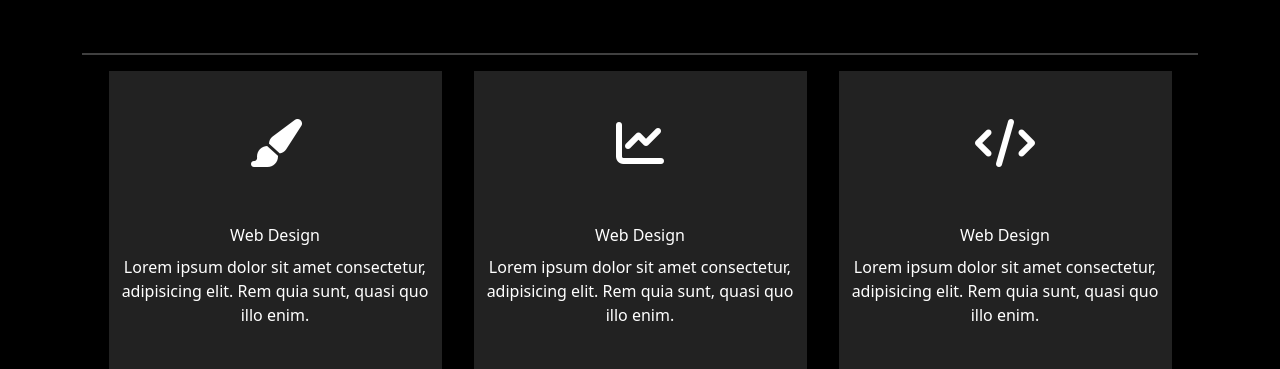
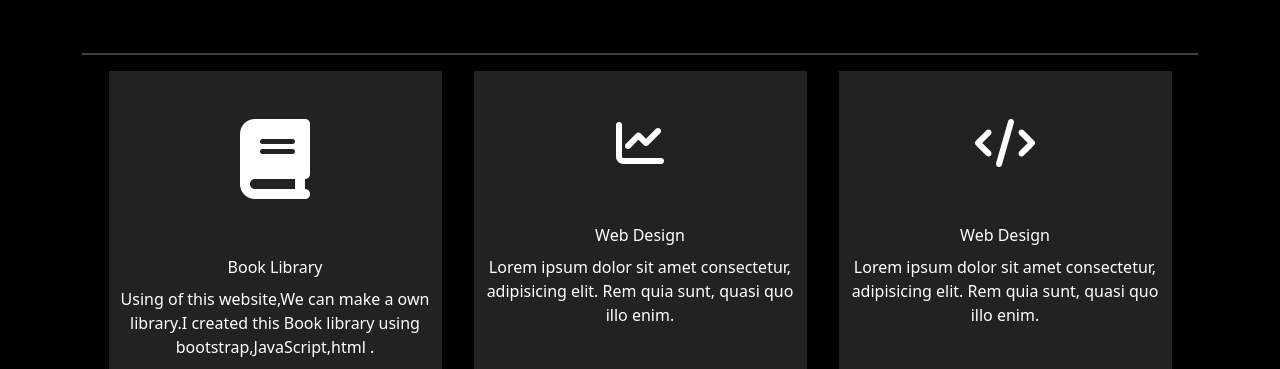
Before and after one commit to samirsar/my_portfolio, a plain HTML site: page index.html in a window 1280 px wide. Shown: the part 2573-2942 px from the top of the page. Drawn offline with nearby package versions, Linux system fonts and the light colour scheme.

Commit message:
adding book_library project

```diff
--- a/index.html
+++ b/index.html
@@ -243,21 +243,25 @@
       <hr style="border: 1px solid white;">
       <div class="container">
         <div class="row" style="display: flex; justify-content:center">
-          <div class="col-4 mx-3 card1 mb-4" style="height: 318px; width:333px;">
+          <div class="col-4 mx-3 card1 mb-4" style="height: 391px; width:333px;">
             <div class="box" style="display:flex; text-align:center;flex-direction:column">
-              <i class="fas fa-paint-brush fa-3x my-5"></i>
-              <div class="text my-2">Web Design</div>
-              <p>Lorem ipsum dolor sit amet consectetur, adipisicing elit. Rem quia sunt, quasi quo illo enim.</p>
+              <i class="fa fa-book fa-5x my-5" aria-hidden="true"></i>
+              <div class="text my-2">Book Library</div>
+              <p>Using of this website,We can make a own library.I created this Book library using bootstrap,JavaScript,html .</p>
+              <span><button type="button"  class="btn btn-danger"><a href=" https://samirsar.github.io/Book_library/" target="_blank" style="text-decoration: none;color:white">See Project</a> </button><a class="btn mx-5 " href="https://github.com/samirsar/Book_library" target="_blank"  style="text-decoration: none;color:white"><i
+                class="fab fa-github fa-2x"></i></a></span>
+
             </div>
           </div>
-          <div class="col-4 mx-3 card1 mb-4" style="height: 318px; width:333px;">
+          <div class="col-4 mx-3 card1 mb-4" style="height: 391px; width:333px;">
             <div class="box" style="display:flex; text-align:center;flex-direction:column">
               <i class="fas fa-chart-line fa-3x my-5"></i>
               <div class="text my-2">Web Design</div>
               <p>Lorem ipsum dolor sit amet consectetur, adipisicing elit. Rem quia sunt, quasi quo illo enim.</p>
+
             </div>
           </div>
-          <div class="col-4 mx-3 card1 mb-4" style="height: 318px; width:333px;">
+          <div class="col-4 mx-3 card1 mb-4" style="height: 391px; width:333px;">
             <div class="box" style="display:flex; text-align:center;flex-direction:column">
               <i class="fas fa-code fa-3x my-5"></i>
               <div class="text my-2">Web Design</div>
```
